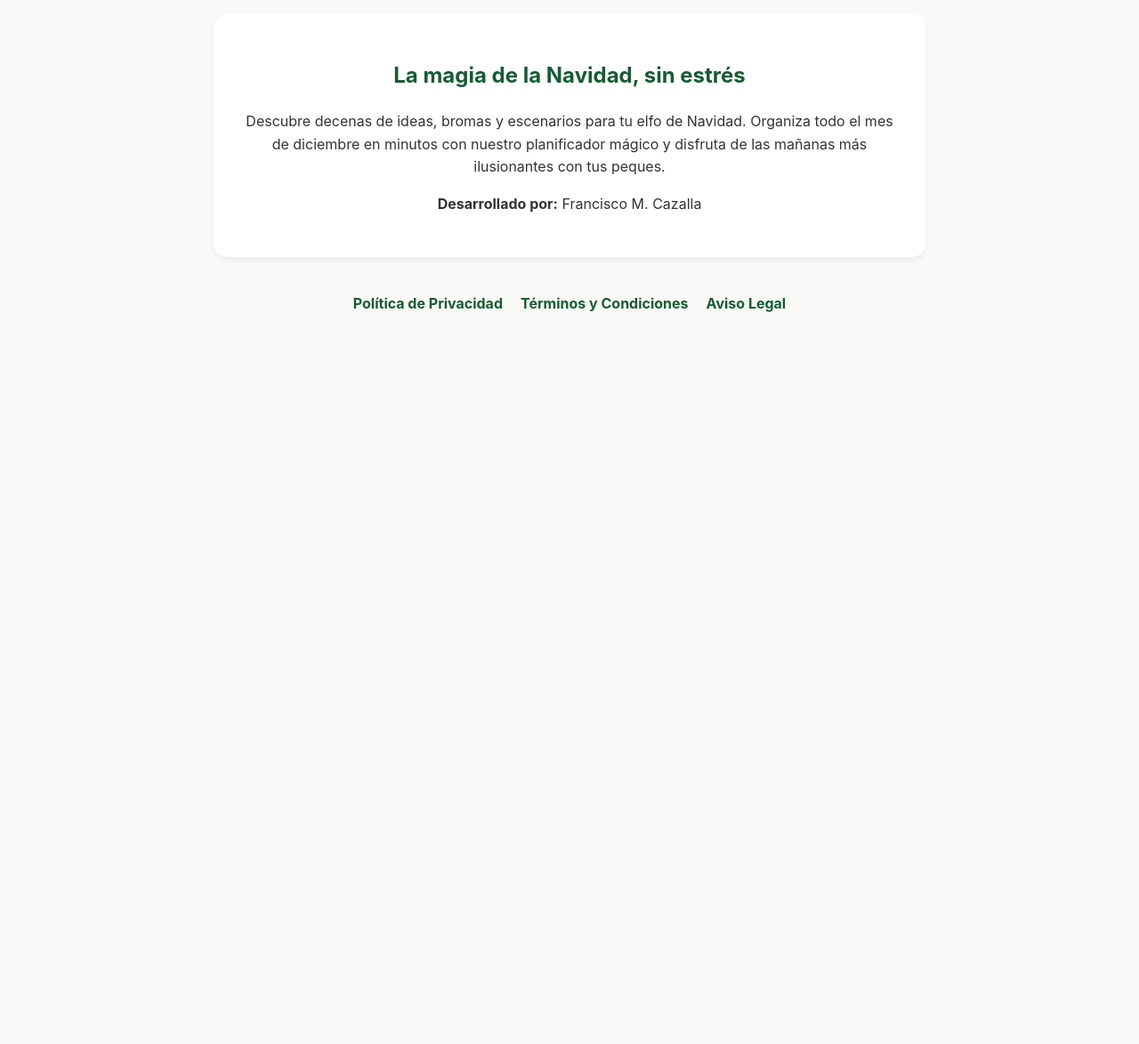
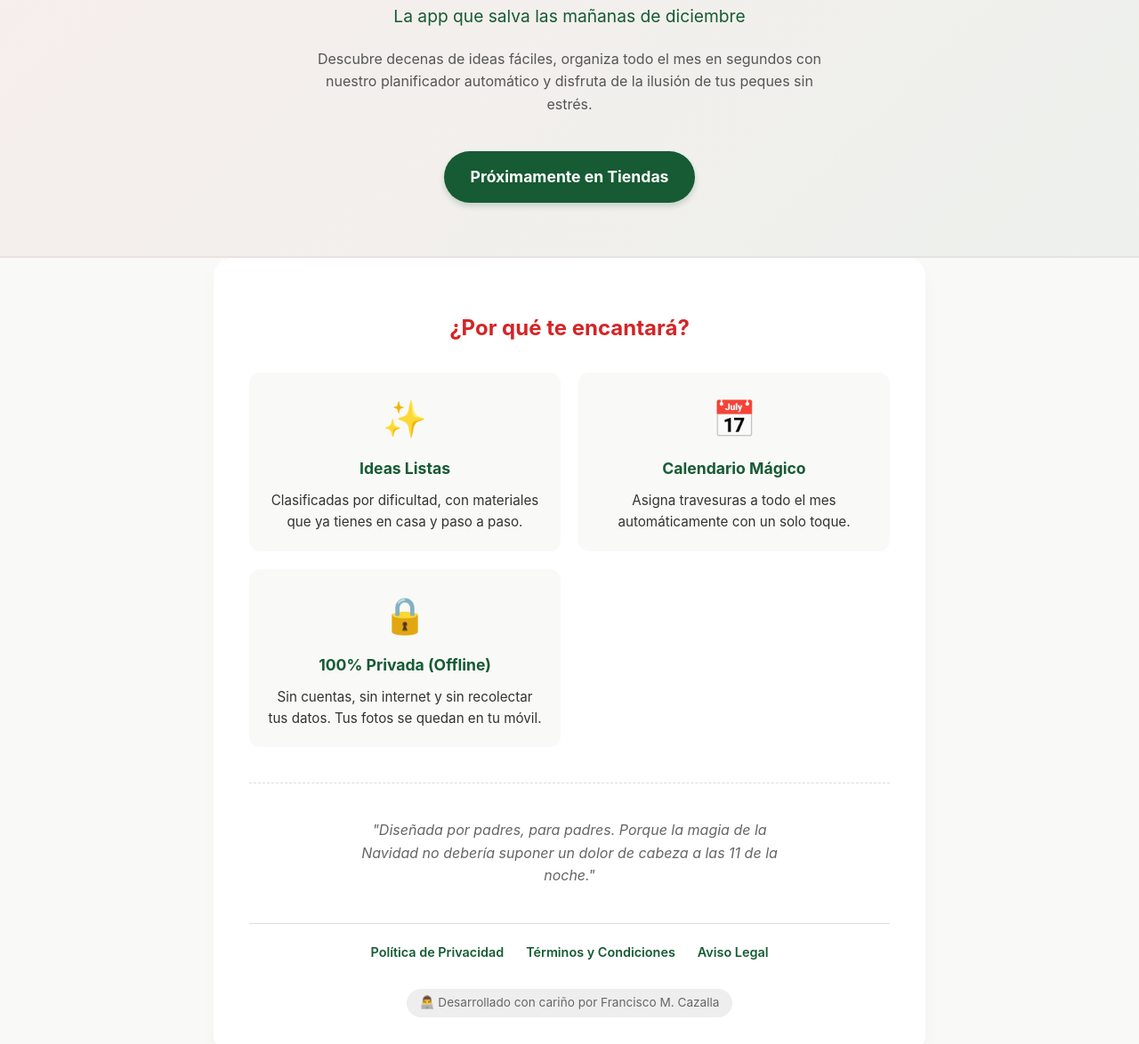
Before and after one commit to fcazalladev/travesuras-elfo, a plain HTML site: page index.html in a window 1280 px wide. Shown: the part 178-1352 px from the top of the page at 89% size. Before the commit the page ends 800 px from the top, so only its background shows below. Drawn offline with Linux system fonts and the light colour scheme.

Commit message:
Enhance index.html with new title and styles
Updated the title and enhanced the styling and structure of the HTML document. Added CSS variables for better maintainability and improved layout for header and content sections.

```diff
--- a/index.html
+++ b/index.html
@@ -3,31 +3,214 @@
 <head>
     <meta charset="UTF-8">
     <meta name="viewport" content="width=device-width, initial-scale=1.0">
-    <title>Travesuras del Elfo Mágico</title>
+    <title>Travesuras del Elfo Mágico - La App</title>
     <style>
-        body { font-family: -apple-system, BlinkMacSystemFont, "Segoe UI", Roboto, Helvetica, Arial, sans-serif; line-height: 1.6; color: #333; max-width: 800px; margin: 0 auto; padding: 20px; background-color: #F9F9F7; }
-        header { text-align: center; padding: 40px 0; }
-        h1 { color: #D42426; }
-        h2 { color: #165B33; }
-        .content { background: white; padding: 30px; border-radius: 15px; box-shadow: 0 4px 6px rgba(0,0,0,0.05); text-align: center; }
-        .footer-links { display: flex; justify-content: center; gap: 20px; margin-top: 40px; flex-wrap: wrap; }
-        a { color: #165B33; text-decoration: none; font-weight: bold; }
-        a:hover { text-decoration: underline; color: #D42426; }
+        :root {
+            --red-navidad: #D42426;
+            --green-abeto: #165B33;
+            --bg-color: #F9F9F7;
+            --text-color: #333333;
+        }
+
+        body {
+            font-family: -apple-system, BlinkMacSystemFont, "Segoe UI", Roboto, Helvetica, Arial, sans-serif;
+            line-height: 1.6;
+            color: var(--text-color);
+            background-color: var(--bg-color);
+            margin: 0;
+            padding: 0;
+        }
+
+        .container {
+            max-width: 800px;
+            margin: 0 auto;
+            padding: 20px;
+        }
+
+        /* Cabecera / Hero */
+        header {
+            text-align: center;
+            padding: 60px 20px 40px;
+            background: linear-gradient(135deg, rgba(212,36,38,0.05) 0%, rgba(22,91,51,0.05) 100%);
+            border-bottom: 2px solid rgba(0,0,0,0.05);
+        }
+
+        header h1 {
+            color: var(--red-navidad);
+            font-size: 2.5rem;
+            margin-bottom: 10px;
+        }
+
+        header h2 {
+            color: var(--green-abeto);
+            font-weight: normal;
+            font-size: 1.2rem;
+            margin-top: 0;
+        }
+
+        /* Botón falso de descarga */
+        .download-btn {
+            display: inline-block;
+            background-color: var(--green-abeto);
+            color: white;
+            padding: 15px 30px;
+            border-radius: 30px;
+            text-decoration: none;
+            font-weight: bold;
+            font-size: 1.1rem;
+            margin-top: 20px;
+            box-shadow: 0 4px 6px rgba(22,91,51,0.2);
+            transition: transform 0.2s ease, background-color 0.2s ease;
+        }
+
+        .download-btn:hover {
+            transform: translateY(-2px);
+            background-color: #114a29;
+        }
+
+        /* Contenido Principal */
+        .content {
+            background: white;
+            padding: 40px;
+            border-radius: 20px;
+            box-shadow: 0 10px 20px rgba(0,0,0,0.03);
+            margin-top: -20px;
+            position: relative;
+        }
+
+        /* Cuadrícula de características */
+        .features {
+            display: grid;
+            grid-template-columns: repeat(auto-fit, minmax(250px, 1fr));
+            gap: 20px;
+            margin-top: 30px;
+            margin-bottom: 30px;
+        }
+
+        .feature-card {
+            background: var(--bg-color);
+            padding: 20px;
+            border-radius: 12px;
+            text-align: center;
+        }
+
+        .feature-icon {
+            font-size: 2.5rem;
+            margin-bottom: 10px;
+        }
+
+        .feature-card h3 {
+            color: var(--green-abeto);
+            margin: 0 0 10px 0;
+            font-size: 1.1rem;
+        }
+
+        .feature-card p {
+            margin: 0;
+            font-size: 0.95rem;
+        }
+
+        /* Footer y Enlaces Legales */
+        footer {
+            text-align: center;
+            margin-top: 40px;
+            padding-top: 20px;
+            border-top: 1px solid #ddd;
+            color: #666;
+            font-size: 0.9rem;
+        }
+
+        .footer-links {
+            display: flex;
+            justify-content: center;
+            gap: 25px;
+            margin-bottom: 15px;
+            flex-wrap: wrap;
+        }
+
+        .footer-links a {
+            color: var(--green-abeto);
+            text-decoration: none;
+            font-weight: 600;
+        }
+
+        .footer-links a:hover {
+            color: var(--red-navidad);
+            text-decoration: underline;
+        }
+
+        .developer-badge {
+            display: inline-block;
+            background: #eee;
+            padding: 5px 15px;
+            border-radius: 20px;
+            font-size: 0.85rem;
+            margin-top: 15px;
+        }
+
+        /* Responsive */
+        @media (max-width: 600px) {
+            .content { padding: 25px; }
+            header h1 { font-size: 2rem; }
+        }
     </style>
 </head>
 <body>
+
     <header>
+        <div class="container">
             <h1>🎄 Travesuras del Elfo Mágico</h1>
+            <h2>La app que salva las mañanas de diciembre</h2>
+            <p style="max-width: 600px; margin: 20px auto; color: #555;">
+                Descubre decenas de ideas fáciles, organiza todo el mes en segundos con nuestro planificador automático y disfruta de la ilusión de tus peques sin estrés.
+            </p>
+            <a href="#descargar" class="download-btn" onclick="alert('La app estará disponible muy pronto en la App Store y Google Play.')">Próximamente en Tiendas</a>
+        </div>
     </header>
+
+    <div class="container">
         <div class="content">
-        <h2>La magia de la Navidad, sin estrés</h2>
-        <p>Descubre decenas de ideas, bromas y escenarios para tu elfo de Navidad. Organiza todo el mes de diciembre en minutos con nuestro planificador mágico y disfruta de las mañanas más ilusionantes con tus peques.</p>
-        <p><strong>Desarrollado por:</strong> Francisco M. Cazalla</p>
+
+            <h2 style="text-align: center; color: var(--red-navidad); margin-bottom: 30px;">¿Por qué te encantará?</h2>
+
+            <div class="features">
+                <div class="feature-card">
+                    <div class="feature-icon">✨</div>
+                    <h3>Ideas Listas</h3>
+                    <p>Clasificadas por dificultad, con materiales que ya tienes en casa y paso a paso.</p>
                 </div>
+
+                <div class="feature-card">
+                    <div class="feature-icon">📅</div>
+                    <h3>Calendario Mágico</h3>
+                    <p>Asigna travesuras a todo el mes automáticamente con un solo toque.</p>
+                </div>
+
+                <div class="feature-card">
+                    <div class="feature-icon">🔒</div>
+                    <h3>100% Privada (Offline)</h3>
+                    <p>Sin cuentas, sin internet y sin recolectar tus datos. Tus fotos se quedan en tu móvil.</p>
+                </div>
+            </div>
+
+            <hr style="border: none; border-top: 1px dashed #ddd; margin: 40px 0;">
+
+            <p style="text-align: center; font-style: italic; color: #666; max-width: 500px; margin: 0 auto;">
+                "Diseñada por padres, para padres. Porque la magia de la Navidad no debería suponer un dolor de cabeza a las 11 de la noche."
+            </p>
+
+            <footer>
                 <div class="footer-links">
                     <a href="privacy.html">Política de Privacidad</a>
                     <a href="terms.html">Términos y Condiciones</a>
                     <a href="legal.html">Aviso Legal</a>
                 </div>
+                <div class="developer-badge">
+                    👨‍💻 Desarrollado con cariño por Francisco M. Cazalla
+                </div>
+            </footer>
+        </div>
+    </div>
+
 </body>
 </html>
```
Lines whose indentation alone changed are shown as unchanged.
